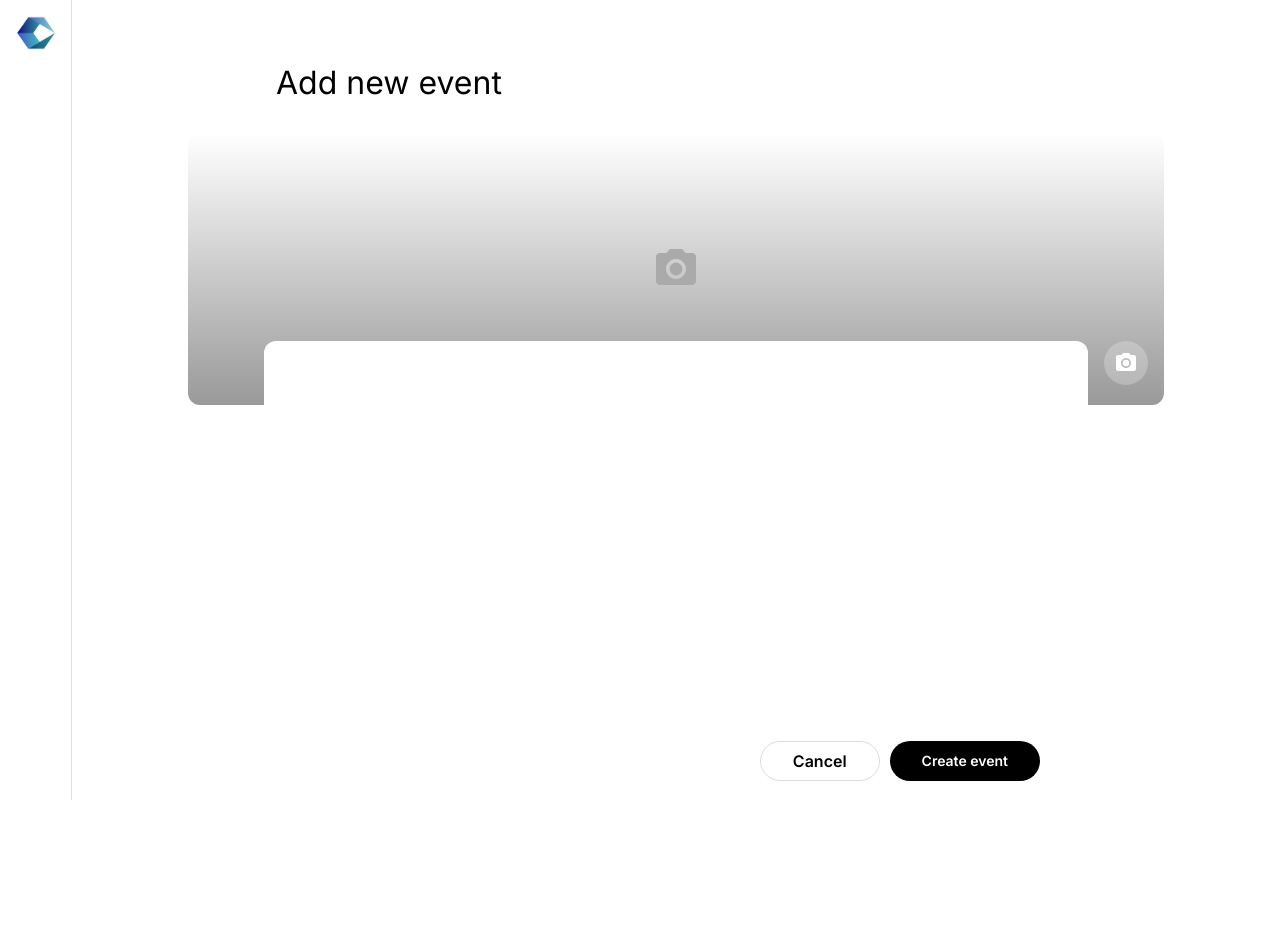
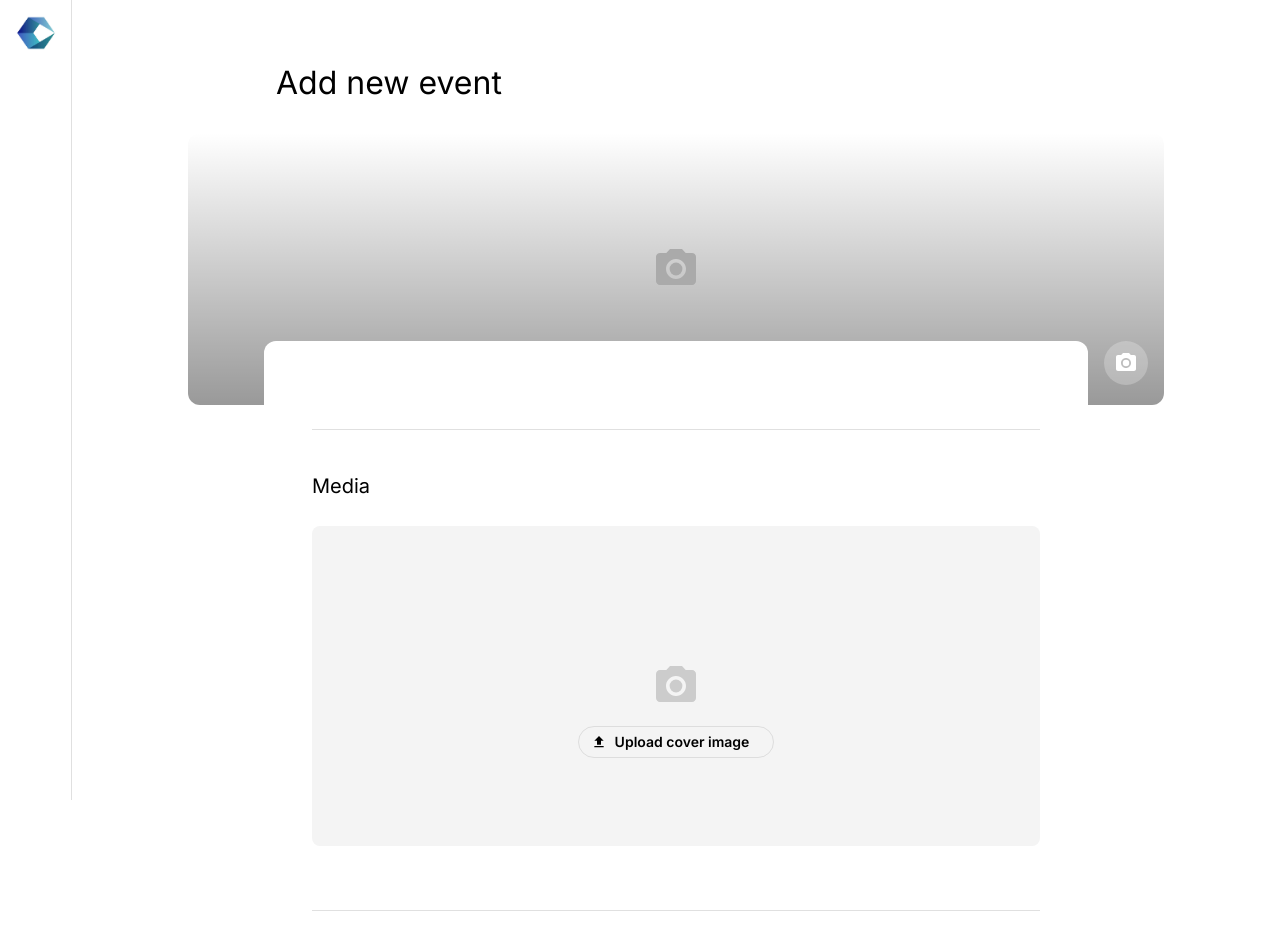
Before and after one commit to Warbreon/event-planner-fe, a React (Create React App) app: page /events/event/new in a window 1280 px wide. Shown: the top 933 px of the page. Built offline with nearby package versions, Linux system fonts and the light colour scheme.

Commit message:
feature: created new media component. Updated formik dropzone. Changed themes.

```diff
--- a/src/components/forms/EventForm/EventForm.module.css
+++ b/src/components/forms/EventForm/EventForm.module.css
@@ -75,3 +75,10 @@
     margin-bottom: -2rem;
     width: 50rem;
 }
+
+.mainFormContainer .divider {
+    margin-top: 3rem;
+    margin-bottom: 1.5rem;
+    color: #DDDDDD;
+    height: 1px;
+}
--- a/src/components/forms/EventForm/EventForm.tsx
+++ b/src/components/forms/EventForm/EventForm.tsx
@@ -6,6 +6,8 @@ import { eventFormSchema } from '../../../utils/schemas/eventFormSchema';
 import styles from './EventForm.module.css';
 import EventFormVM from './EventFormVM';
 import PageHeader from '../../headers/page-headers/PageHeader';
+import Media from './media/Media';
+import { Divider } from '@mui/material';
 
 const EventForm = () => {
   const eventVM = EventFormVM();
@@ -29,6 +31,9 @@ const EventForm = () => {
             buttonStyles={styles.uploadButton}
           />
           <div className={styles.mainFormContainer}>
+            <Divider className={styles.divider} />
+            <Media />
+            <Divider className={styles.divider} />
           </div>
           <div className={styles.buttonsContainer}>
             <GenericButton
--- a/src/components/forms/EventForm/EventFormVM.ts
+++ b/src/components/forms/EventForm/EventFormVM.ts
@@ -1,7 +1,7 @@
 const EventFormVM = () => {
 
     // TODO: Fetch from API and get from redux.
-    const initialValues = { imageUrl: null };
+    const initialValues = { imageUrl: null, cardUrl: null };
 
     const headerText = 'Add new event';
 
--- /dev/null
+++ b/src/components/forms/EventForm/media/Media.module.css
@@ -0,0 +1,27 @@
+.container {
+    display: flex;
+    flex-direction: column;
+    padding-top: 1rem;
+}
+
+.mediaContainer {
+    background-color: #F4F4F4;
+    height: 20rem;
+    border-radius: 8px;
+    margin-top: 1.5rem;
+    margin-bottom: 1rem;
+}
+
+.container .uploadButton {
+    top: 3.5rem;
+    padding: 0.5rem 1.5rem 0.5rem 1rem;
+}
+
+.container svg {
+    height: 1rem;
+    width: 1rem;
+}
+
+.container .mainCamera {
+    color: #CCCCCC;
+}
--- /dev/null
+++ b/src/components/forms/EventForm/media/Media.tsx
@@ -0,0 +1,26 @@
+import { FileUpload } from "@mui/icons-material"
+import FormikDropzone from "../../../../shared/forms/elements/formikElements/FileUpload/FormikDropzone"
+import styles from './Media.module.css';
+import PageHeader from "../../../headers/page-headers/PageHeader";
+import { BUTTON_STYLES } from "../../../../themes/styles/Button";
+
+const Media = () => {
+    return (
+        <div className={styles.container}>
+            <PageHeader
+                text='Media'
+                className='event-form-section'
+            />
+            <FormikDropzone
+                name='cardUrl'
+                containerStyles={styles.mediaContainer}
+                buttonStyles={`${styles.uploadButton} ${BUTTON_STYLES.UPLOAD_BUTTON}`}
+                buttonText='Upload cover image'
+                buttonIcon={<FileUpload />}
+                mainCameraIconStyles={styles.mainCamera}
+            />
+        </div>
+    )
+}
+
+export default Media
--- a/src/components/headers/page-headers/PageHeader.tsx
+++ b/src/components/headers/page-headers/PageHeader.tsx
@@ -10,15 +10,16 @@ interface HeaderProps {
 	text: string;
 	variant?: HeaderVariant;
 	subheader?: string;
+	className?: string;
 }
 
-const PageHeader: FC<HeaderProps> = ({ text, variant, subheader }) => {
+const PageHeader: FC<HeaderProps> = ({ text, variant, subheader, className }) => {
 	const headerClassName: string | undefined = variant;
 	const subHeaderClassName: string | undefined = variant;
 
 	return (
 		<header>
-			<Typography variant='h1' className={headerClassName}>
+			<Typography variant='h1' className={`${headerClassName} ${className ?? ''} `}>
 				{text}
 			</Typography>
 			{!!subheader && (
--- a/src/shared/forms/elements/formikElements/FileUpload/FormikDropzone.tsx
+++ b/src/shared/forms/elements/formikElements/FileUpload/FormikDropzone.tsx
@@ -14,6 +14,7 @@ interface Props {
     onFileAccepted?: (file: File) => void;
     containerStyles?: string;
     buttonStyles?: string;
+    mainCameraIconStyles?: string;
 }
 
 const defaultAccept: Accept = {
@@ -27,6 +28,7 @@ const FormikDropzone: React.FC<Props> = ({
     onFileAccepted,
     containerStyles,
     buttonStyles,
+    mainCameraIconStyles,
 }) => {
     const { setFieldValue } = useFormikContext();
     const [field, meta] = useField(name);
@@ -64,15 +66,17 @@ const FormikDropzone: React.FC<Props> = ({
             <input {...getInputProps()} />
             {(!field.value && (
                 <IconButton className={styles.centerIconButton} disabled>
-                    <CameraAlt className={styles.centerIcon} />
+                    <CameraAlt className={`${styles.centerIcon} ${mainCameraIconStyles ?? ''}`} />
                 </IconButton>
             ))}
 
-            {!field.value && buttonText ? (
+            {!field.value && buttonText && (
                 <Button startIcon={buttonIcon} className={buttonStyles}>
                     {buttonText}
                 </Button>
-            ) : (
+            )}
+
+            {!field.value && !buttonText && (
                 <IconButton className={buttonStyles}>
                     {buttonIcon}
                 </IconButton>
--- a/src/themes/Theme.ts
+++ b/src/themes/Theme.ts
@@ -19,7 +19,12 @@ const projectTheme = createTheme({
 			'&.centered' : {
 				whiteSpace: 'nowrap',
 				textAlign: 'center'
-			}
+			},
+
+			'&.event-form-section': {
+				lineHeight: '2rem',
+				fontSize: '1.25rem',
+			},
 		},
 
 		body1: {
@@ -130,6 +135,18 @@ const projectTheme = createTheme({
 							background: BUTTON_COLORS.HOVER_LIGHT_GRAY,
 						},
 					},
+
+					// [+] event form media uplaod
+					'&.upload-button': {
+						height: '2rem',
+						background: BUTTON_COLORS.GRAY,
+						width: 'auto',
+						border: `1px solid ${BUTTON_COLORS.OUTLINED_GRAY_BORDER}`,
+						fontSize: '0.875rem',
+						'&:hover': {
+							background: BUTTON_COLORS.HOVER_LIGHT_GRAY,
+						}
+					}
 				},
 			},
 		},
--- a/src/themes/styles/Button.ts
+++ b/src/themes/styles/Button.ts
@@ -6,4 +6,5 @@ export enum BUTTON_STYLES {
 	OUTLINED_GRAY_REGULAR_TEXT = 'outlined-gray-regular-text',
 	OUTLINED_GREY_BORDER = 'outlined-gray-border',
 	LIGHT_GRAY = 'light-gray',
+	UPLOAD_BUTTON = 'upload-button',
 }
--- a/src/utils/schemas/eventFormSchema.ts
+++ b/src/utils/schemas/eventFormSchema.ts
@@ -10,5 +10,15 @@ export const eventFormSchema = Yup.object().shape({
                 const file = value as File;
                 return file ? ['image/jpeg', 'image/jpg', 'image/png'].includes(file.type) : true;
             }
+        ),
+    cardUrl: Yup.mixed()
+        .required('Please upload an image.')
+        .test(
+            'fileFormat',
+            'Unsupported format.',
+            (value) => {
+                const file = value as File;
+                return file ? ['image/jpeg', 'image/jpg', 'image/png'].includes(file.type) : true;
+            }
         )
 });
```
